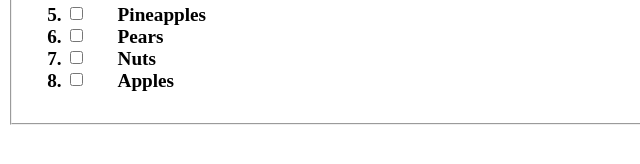
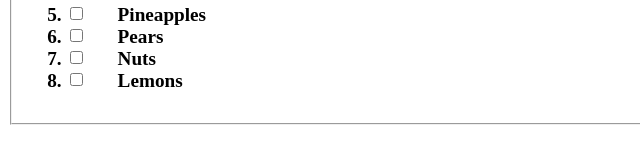
Before and after one commit to NovakVladimir/beetroot-html-list, a plain HTML site: page index.html in a window 1280 px wide. Shown: the part 162-326 px from the top of the page, 0-640 px from the left. Drawn offline with Linux system fonts and the light colour scheme.

Commit message:
Add lemons to the list

```diff
--- a/index.html
+++ b/index.html
@@ -40,7 +40,7 @@
             </li>
             <li>
                 <input type="checkbox" id="purchases_8">
-                <label for="purchases_8">Apples</label>
+                <label for="purchases_8">Lemons</label>
             </li>
         </ol>
     </fieldset>
```
